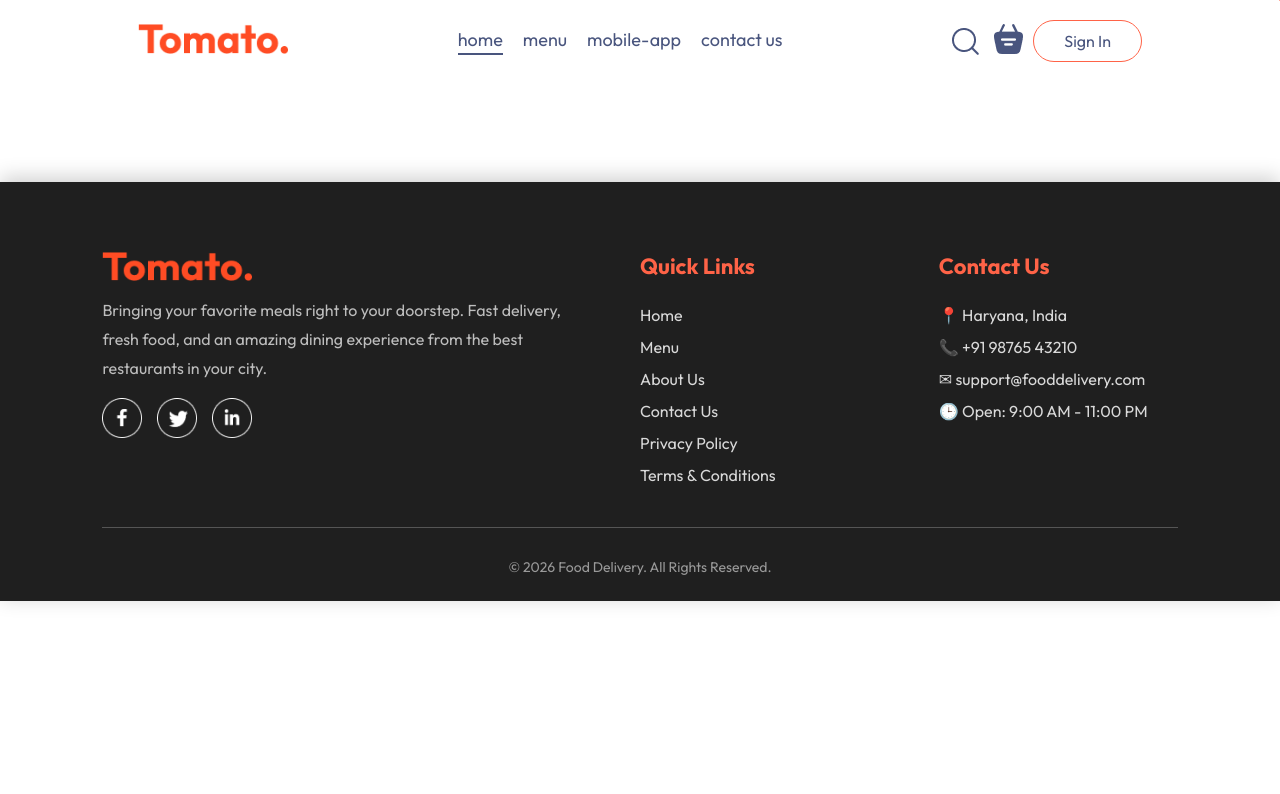
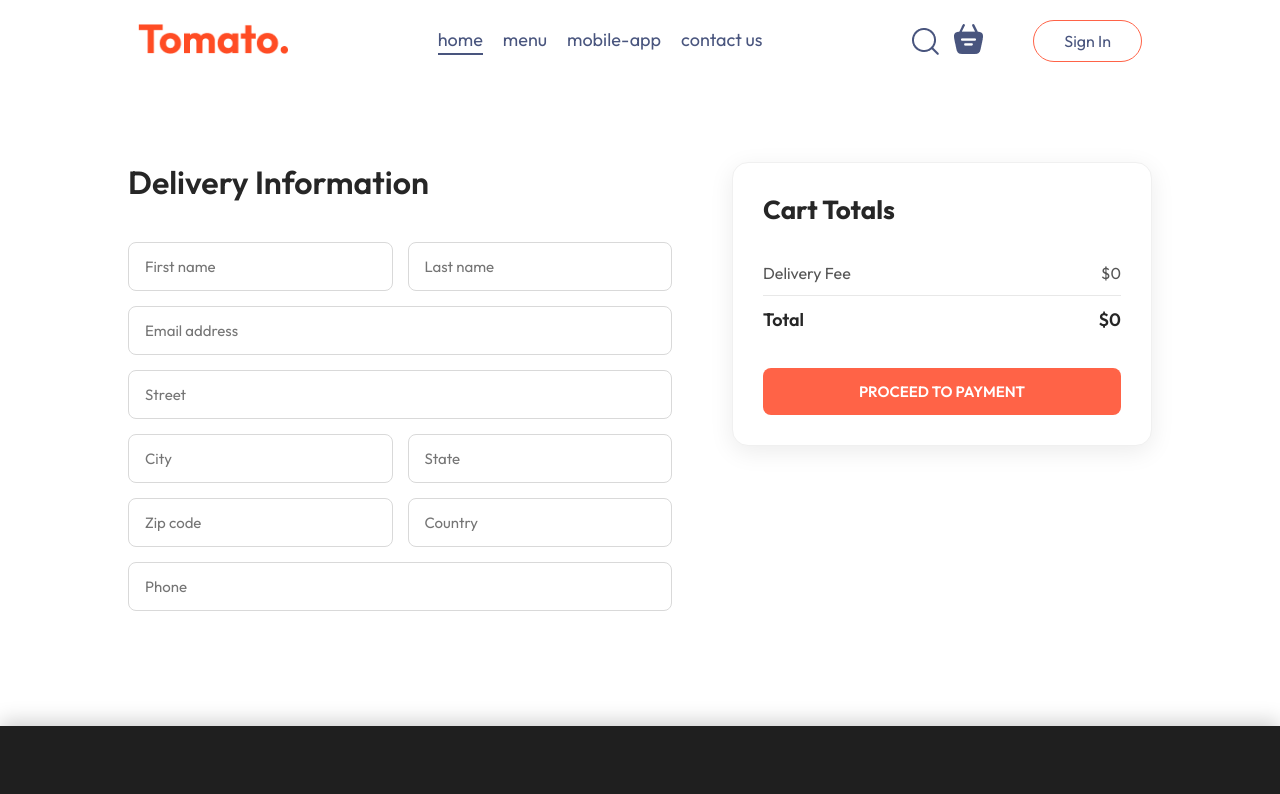
Before and after one commit to Meghna-Saini/Food-Delivery, a React (Vite) app in the folder frontend/: page /placeOrder in a window 1280 px wide. Shown: the top 794 px of the page. Built offline with nearby package versions, Linux system fonts and the light colour scheme.

Commit message:
Frontend Completed

```diff
--- a/frontend/src/App.jsx
+++ b/frontend/src/App.jsx
@@ -3,7 +3,7 @@ import Navbar from './components/Navbar/Navbar'
 import { Route, Routes } from 'react-router-dom'
 import Home from './pages/home/home'
 import Cart from './pages/cart/cart'
-import PlaceOrder from './pages/placeOrder/placeOrder'
+import PlaceOrder from './pages/PlaceOrder/PlaceOrder'
 import Footer from './components/Footer/Footer'
 import LoginPopup from './components/LoginPopup/LoginPopup'
 import { useState } from 'react'
--- a/frontend/src/components/Navbar/Navbar.css
+++ b/frontend/src/components/Navbar/Navbar.css
@@ -38,9 +38,10 @@
   border-bottom: 2px solid #49557e;
 }
 .navbar-search-icon{
+  position: relative;
   display: flex;
   align-items: center;
-  gap: 10px;
+  gap:25px;
 }
 .navbar li{
   cursor: pointer;
@@ -51,12 +52,13 @@
 
 .navbar-search-icon .dot{
   position: absolute;
-  top: -8px;
-  right: -8px;
-  min-width: 10px;
-  min-height: 10px;
+  width: 10px;
+  height: 10px;
   background: tomato;
-  border-radius: 5px;
+  border-radius: 50%;
+    top: -3px;
+    right: 120px;
+
 }
 @media (max-width: 1050px){
   .navbar .logo{
--- a/frontend/src/components/Navbar/Navbar.jsx
+++ b/frontend/src/components/Navbar/Navbar.jsx
@@ -2,10 +2,14 @@ import React , {useState} from 'react'
 import './Navbar.css'
 import { assets } from '../../assets/assets'
 import { Link } from 'react-router-dom'
+import {StoreContext} from '../../context/StoreContext';
+import { useContext } from 'react';
 
 const Navbar = ({setShowLogin}) => {
 
   const [menu,setMenu] = useState("home");
+
+  const {getTotalCartAmount} =useContext(StoreContext);
 
   return (
 
@@ -24,7 +28,7 @@ const Navbar = ({setShowLogin}) => {
       <img src={assets.search_icon} alt="" />
       <div className="navbar-search-icon">
         <Link to='/cart'><img src={assets.basket_icon} alt="" /></Link>
-        <div className="dot"></div>
+        <div className={getTotalCartAmount()===0?"":"dot"}></div>
         <button onClick={()=>setShowLogin(true)}>Sign In</button>
       </div>
      </div>
--- a/frontend/src/context/StoreContext.jsx
+++ b/frontend/src/context/StoreContext.jsx
@@ -21,7 +21,7 @@ const removeFromCart = (itemId) => {
 
    const getTotalCartAmount = () => {
         let totalAmount = 0;
-        for(constitem in cartItems){
+        for(const item in cartItems){
                 if(cartItems[item]>0){
                    let itemInfo = food_list.find((product)=>product._id===item);
                 totalAmount += itemInfo.price*cartItems[item];
--- a/frontend/src/pages/cart/cart.jsx
+++ b/frontend/src/pages/cart/cart.jsx
@@ -2,9 +2,13 @@ import React from 'react'
 import './cart.css'
 import { useContext } from 'react'
 import { StoreContext} from '../../context/StoreContext'
+import { useNavigate } from 'react-router-dom';
+
 const Cart = () => {
 
   const {cartItems,food_list,removeFromCart,getTotalCartAmount} = useContext(StoreContext);
+
+  const navigate = useNavigate();
 
   return (
     <div className='cart'>
@@ -43,20 +47,20 @@ const Cart = () => {
           <div className="">
             <div className="cart-total-details">
                 <p>Subtotal</p>
-                <p>{getTotalCartAmount()}</p>
+                <p>${getTotalCartAmount()}</p>
             </div>
             <hr />
             <div className="cart-total-details">
               <p>Delivery Fee</p>
-              <p>{2}</p>
+              <p>${getTotalCartAmount()===0?0:2}</p>
             </div>
             <hr />
             <div className="cart-total-details">
                <p>Total</p>
-               <p>{getTotalCartAmount()+2}</p>
+               <p>${getTotalCartAmount()===0?0:getTotalCartAmount()+2}</p>
             </div>
           </div>
-           <button>PROCEED TO CHECKOUT</button>
+           <button onClick={()=>navigate('/placeOrder')}>PROCEED TO CHECKOUT</button>
         </div>
         <div className="cart-promocode">
           <div>
--- a/frontend/src/pages/placeOrder/placeOrder.css
+++ b/frontend/src/pages/placeOrder/placeOrder.css
@@ -0,0 +1,143 @@
+.place-order{
+    margin-top: 80px;
+    display: flex;
+    justify-content: space-between;
+    align-items: flex-start;
+    gap: 60px;
+}
+
+.place-order-left{
+    width: 100%;
+    max-width: 650px;
+}
+
+.place-order-left .title{
+    font-size: 32px;
+    font-weight: 600;
+    color: #262626;
+    margin-bottom: 40px;
+}
+
+.place-order-left input{
+    width: 100%;
+    padding: 14px 16px;
+    margin-bottom: 15px;
+    border: 1px solid #d9d9d9;
+    border-radius: 8px;
+    font-size: 15px;
+    outline: none;
+    transition: 0.3s;
+}
+
+.place-order-left input:focus{
+    border-color: tomato;
+    box-shadow: 0 0 0 3px rgba(255,99,71,0.12);
+}
+
+.multi-fields{
+    display: flex;
+    gap: 15px;
+}
+
+.multi-fields input{
+    flex: 1;
+}
+
+.place-order-right{
+    width: 100%;
+    max-width: 420px;
+}
+
+.cart-total{
+    background: #ffffff;
+    border-radius: 16px;
+    padding: 30px;
+    box-shadow: 0 6px 25px rgba(0,0,0,0.08);
+    border: 1px solid #f0f0f0;
+}
+
+.cart-total h2{
+    color: #262626;
+    margin-bottom: 25px;
+    font-size: 26px;
+}
+
+.cart-total-details{
+    display: flex;
+    justify-content: space-between;
+    align-items: center;
+    padding: 12px 0;
+    color: #555;
+    font-size: 16px;
+}
+
+.cart-total hr{
+    border: none;
+    height: 1px;
+    background-color: #e8e8e8;
+}
+
+.cart-total-details:last-of-type{
+    font-weight: 600;
+    font-size: 18px;
+    color: #262626;
+}
+
+.cart-total button{
+    width: 100%;
+    margin-top: 25px;
+    padding: 14px;
+    border: none;
+    border-radius: 8px;
+    background: tomato;
+    color: white;
+    font-size: 15px;
+    font-weight: 600;
+    cursor: pointer;
+    transition: 0.3s;
+}
+
+.cart-total button:hover{
+    background: #ff4d2d;
+    transform: translateY(-1px);
+}
+
+.cart-total button:active{
+    transform: translateY(0);
+}
+
+@media (max-width: 900px){
+    .place-order{
+        flex-direction: column;
+        gap: 40px;
+    }
+
+    .place-order-left,
+    .place-order-right{
+        max-width: 100%;
+    }
+}
+
+@media (max-width: 600px){
+    .place-order{
+        margin-top: 40px;
+    }
+
+    .place-order-left .title{
+        font-size: 26px;
+        margin-bottom: 25px;
+    }
+
+    .multi-fields{
+        flex-direction: column;
+        gap: 0;
+    }
+
+    .cart-total{
+        padding: 20px;
+    }
+
+    .cart-total h2{
+        font-size: 22px;
+    }
+}
--- a/frontend/src/pages/placeOrder/placeOrder.jsx
+++ b/frontend/src/pages/placeOrder/placeOrder.jsx
@@ -1,11 +1,54 @@
-import React from 'react'
+import React , {useContext} from 'react';
 import './placeOrder.css'
-const placeOrder = () => {
+import {StoreContext} from '../../context/StoreContext';
+
+
+
+const PlaceOrder = () => {
+
+ const  { getTotalCartAmount } = useContext(StoreContext);
+
   return (
-    <div>
 
-    </div>
+       <form className='place-order'>
+      <div className="place-order-left">
+         <p className='title'>Delivery Information </p>
+         <div className="multi-fields">
+            <input type="text" placeholder='First name'/>
+            <input type="text" placeholder='Last name' />
+         </div>
+         <input type="text" placeholder='Email address'/>
+         <input type="text" placeholder='Street'/>
+          <div className="multi-fields">
+            <input type="text" placeholder='City'/>
+            <input type="text" placeholder='State' />
+         </div>
+          <div className="multi-fields">
+            <input type="text" placeholder='Zip code'/>
+            <input type="text" placeholder='Country' />
+         </div>
+         <input type='text' placeholder='Phone'/>
+      </div>
+     <div className="place-order-right">
+   <div className="cart-total">
+          <h2>Cart Totals</h2>
+          <div className="">
+           <div className="cart-total-details">
+              <p>Delivery Fee</p>
+              <p>${getTotalCartAmount()===0?0:2}</p>
+            </div>
+            <hr />
+            <div className="cart-total-details">
+               <p>Total</p>
+               <p>${getTotalCartAmount()===0?0:getTotalCartAmount()+2}</p>
+            </div>
+          </div>
+           <button >PROCEED TO PAYMENT</button>
+        </div>
+</div>
+</form>
+
   )
 }
 
-export default placeOrder
+export default PlaceOrder;
```
